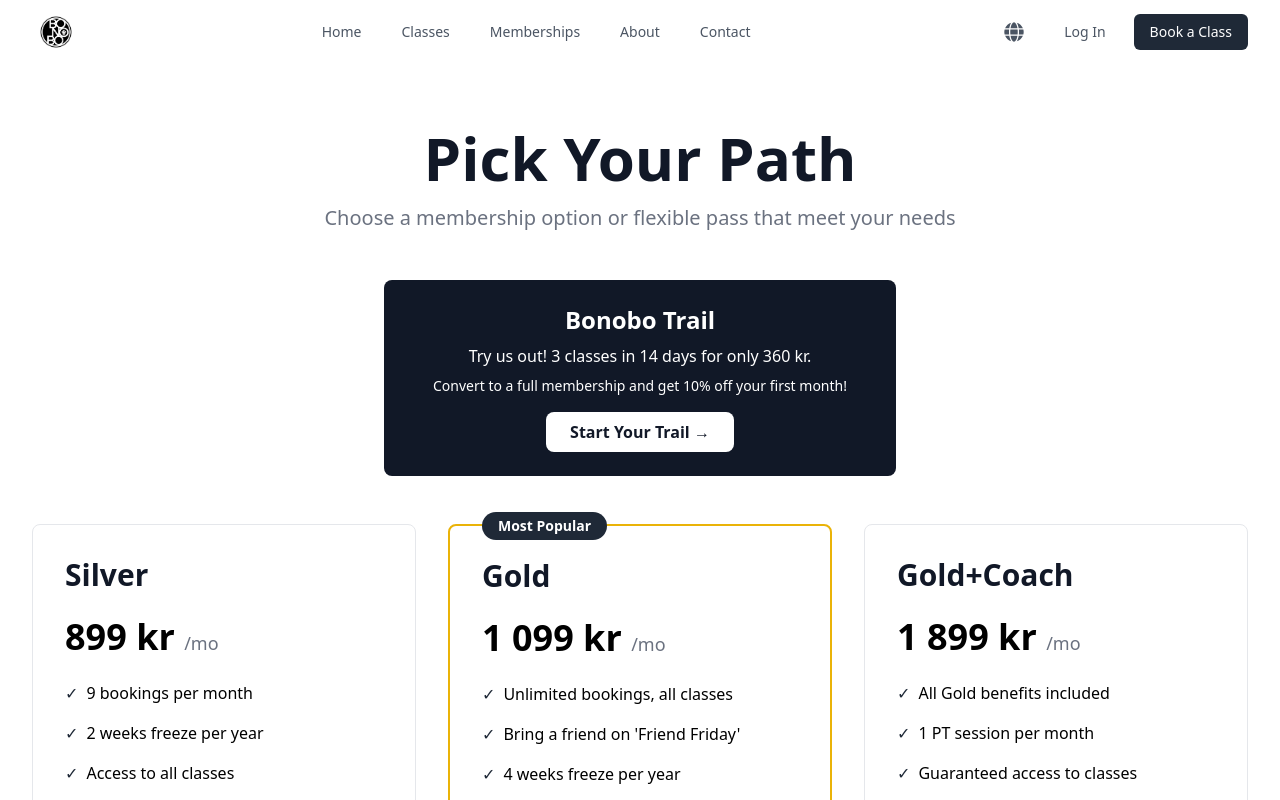
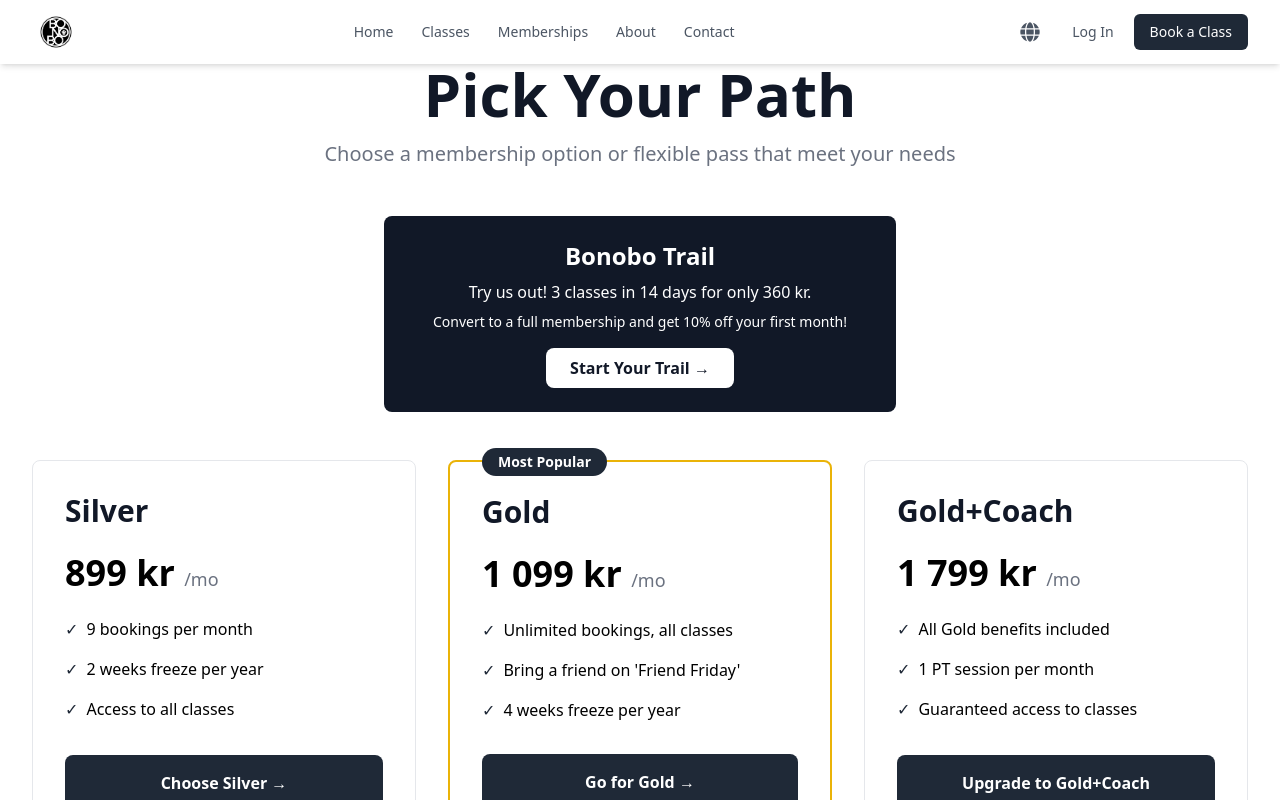
Before and after one commit to Puffin-Bookings/Bonobo, a React (Create React App) app: page /membership in a window 1280 px wide. Shown: the top 800 px of the page. Built offline with nearby package versions, Linux system fonts and the light colour scheme.

Commit message:
Feat: Add mobile hamburger menu and fix schedule overflow
Also, price adjusted gold+coach

```diff
--- a/public/locales/en/translation.json
+++ b/public/locales/en/translation.json
@@ -351,6 +351,7 @@
     "days": ["Mon", "Tue", "Wed", "Thu", "Fri", "Sat", "Sun"],
     "class_names": {
       "Strength & Conditioning": "Strength & Conditioning",
+      "Strength & Conditioning_short": "S&C",
       "Movement": "Movement",
       "Strong Mama": "Strong Mama (CarMa Training)",
       "Funky Monkeys": "Funky Monkeys",
@@ -461,7 +462,7 @@
           "Guaranteed access to classes"
         ],
         "button": "Upgrade to Gold+Coach",
-        "annual_note": "Or pay annually (20 889 kr) and get 1 month free!"
+        "annual_note": "Or pay annually (19 789 kr) and get 1 month free!"
       }
     },
     "other_passes": {
--- a/public/locales/sv/translation.json
+++ b/public/locales/sv/translation.json
@@ -352,6 +352,7 @@
     "days": ["Mån", "Tis", "Ons", "Tors", "Fre", "Lör", "Sön"],
     "class_names": {
       "Strength & Conditioning": "Strength & Conditioning",
+      "Strength & Conditioning_short": "S&C",
       "Movement": "Movement (MVMT)",
       "Strong Mama": "Strong Mama (CarMa Training)",
       "Funky Monkeys": "Funky Monkeys",
--- a/src/components/Membership.js
+++ b/src/components/Membership.js
@@ -106,7 +106,7 @@
           {/* Gold+Coach Card */}
           <div className="border rounded-lg p-8 flex flex-col">
             <h3 className="text-3xl font-bold text-gray-900">{gold_coach.title}</h3>
-            <p className="mt-6 text-4xl font-bold">1 899 kr <span className="text-lg font-medium text-gray-500">{gold_coach.price_suffix}</span></p>
+            <p className="mt-6 text-4xl font-bold">1 799 kr <span className="text-lg font-medium text-gray-500">{gold_coach.price_suffix}</span></p>
             <ul className="mt-6 space-y-4 text-left mb-8">
               {gold_coach.features.map((feature, index) => (
                 <li key={index} className="flex items-start"><span className="text-gray-800 mr-2">✓</span>{feature}</li>
--- a/src/components/Navbar.js
+++ b/src/components/Navbar.js
@@ -7,27 +7,36 @@
 const Navbar = () => {
   const { t, i18n } = useTranslation();
   const [isLangDropdownOpen, setLangDropdownOpen] = useState(false);
+  const [isMobileMenuOpen, setMobileMenuOpen] = useState(false); // State for hamburger menu
 
   const changeLanguage = (lng) => {
     i18n.changeLanguage(lng);
     setLangDropdownOpen(false);
   };
 
+  // Function to close mobile menu on link click
+  const handleLinkClick = () => {
+    setMobileMenuOpen(false);
+  };
+
   return (
-    <nav className="bg-white shadow-md">
+    <nav className="bg-white shadow-md fixed top-0 left-0 right-0 z-20">
       <div className="max-w-7xl mx-auto px-4 sm:px-6 lg:px-8">
         <div className="flex items-center justify-between h-16">
           <div className="flex items-center">
-            <Link to="/" className="text-2xl font-bold text-gray-800"><img src={bonoboLogo} alt="Bonobo Gym logo" className="h-12" /></Link>
+            <Link to="/" onClick={handleLinkClick} className="text-2xl font-bold text-gray-800">
+              <img src={bonoboLogo} alt="Bonobo Gym logo" className="h-12" />
+            </Link>
           </div>
-          <div className="hidden md:flex items-center space-x-4">
+          {/* Desktop Menu */}
+          <div className="hidden md:flex items-center space-x-1">
             <Link to="/" className="text-gray-600 hover:text-gray-800 px-3 py-2 rounded-md text-sm font-medium">{t('navbar.home')}</Link>
             <Link to="/classes" className="text-gray-600 hover:text-gray-800 px-3 py-2 rounded-md text-sm font-medium">{t('navbar.classes')}</Link>
             <Link to="/membership" className="text-gray-600 hover:text-gray-800 px-3 py-2 rounded-md text-sm font-medium">{t('navbar.memberships')}</Link>
             <Link to="/about" className="text-gray-600 hover:text-gray-800 px-3 py-2 rounded-md text-sm font-medium">{t('navbar.about')}</Link>
             <Link to="/contact" className="text-gray-600 hover:text-gray-800 px-3 py-2 rounded-md text-sm font-medium">{t('navbar.contact')}</Link>
           </div>
-          <div className="hidden md:flex items-center space-x-4">
+          <div className="hidden md:flex items-center space-x-2">
             <div className="relative">
               <button onClick={() => setLangDropdownOpen(!isLangDropdownOpen)} className="text-gray-600 hover:text-gray-800 px-3 py-2 rounded-md text-sm font-medium">
                 <FaGlobe className="h-5 w-5" />
@@ -42,6 +51,53 @@
             <Link to="/login" className="text-gray-600 hover:text-gray-800 px-3 py-2 rounded-md text-sm font-medium">{t('navbar.login')}</Link>
             <Link to="/book" className="bg-gray-800 text-white px-4 py-2 rounded-md text-sm font-medium hover:bg-gray-700">{t('navbar.book_class')}</Link>
           </div>
+          {/* Hamburger Button */}
+          <div className="md:hidden flex items-center">
+            <button
+              onClick={() => setMobileMenuOpen(!isMobileMenuOpen)}
+              className="inline-flex items-center justify-center p-2 rounded-md text-gray-600 hover:text-gray-800 hover:bg-gray-100 focus:outline-none focus:ring-2 focus:ring-inset focus:ring-gray-500"
+              aria-expanded="false"
+            >
+              <span className="sr-only">Open main menu</span>
+              {/* Icon when menu is closed. */}
+              <svg className={`${isMobileMenuOpen ? 'hidden' : 'block'} h-6 w-6`} xmlns="http://www.w3.org/2000/svg" fill="none" viewBox="0 0 24 24" stroke="currentColor" aria-hidden="true">
+                <path strokeLinecap="round" strokeLinejoin="round" strokeWidth="2" d="M4 6h16M4 12h16m-7 6h7" />
+              </svg>
+              {/* Icon when menu is open. */}
+              <svg className={`${isMobileMenuOpen ? 'block' : 'hidden'} h-6 w-6`} xmlns="http://www.w3.org/2000/svg" fill="none" viewBox="0 0 24 24" stroke="currentColor" aria-hidden="true">
+                <path strokeLinecap="round" strokeLinejoin="round" strokeWidth="2" d="M6 18L18 6M6 6l12 12" />
+              </svg>
+            </button>
+          </div>
+        </div>
+      </div>
+      {/* Mobile Menu */}
+      <div className={`${isMobileMenuOpen ? 'block' : 'hidden'} md:hidden bg-white shadow-lg`}>
+        <div className="px-2 pt-2 pb-3 space-y-1 sm:px-3">
+          <Link to="/" onClick={handleLinkClick} className="text-gray-600 hover:text-gray-800 block px-3 py-2 rounded-md text-base font-medium">{t('navbar.home')}</Link>
+          <Link to="/classes" onClick={handleLinkClick} className="text-gray-600 hover:text-gray-800 block px-3 py-2 rounded-md text-base font-medium">{t('navbar.classes')}</Link>
+          <Link to="/membership" onClick={handleLinkClick} className="text-gray-600 hover:text-gray-800 block px-3 py-2 rounded-md text-base font-medium">{t('navbar.memberships')}</Link>
+          <Link to="/about" onClick={handleLinkClick} className="text-gray-600 hover:text-gray-800 block px-3 py-2 rounded-md text-base font-medium">{t('navbar.about')}</Link>
+          <Link to="/contact" onClick={handleLinkClick} className="text-gray-600 hover:text-gray-800 block px-3 py-2 rounded-md text-base font-medium">{t('navbar.contact')}</Link>
+        </div>
+        <div className="pt-4 pb-3 border-t border-gray-200">
+          <div className="flex items-center justify-between px-5">
+            <div className="relative">
+                <button onClick={() => setLangDropdownOpen(!isLangDropdownOpen)} className="text-gray-600 hover:text-gray-800 px-3 py-2 rounded-md text-sm font-medium">
+                    <FaGlobe className="h-5 w-5" />
+                </button>
+                {isLangDropdownOpen && (
+                    <div className="absolute left-0 mt-2 w-48 bg-white rounded-md shadow-lg z-10">
+                    <button onClick={() => { changeLanguage('en'); handleLinkClick(); }} className="block w-full text-left px-4 py-2 text-sm text-gray-700 hover:bg-gray-100">English</button>
+                    <button onClick={() => { changeLanguage('sv'); handleLinkClick(); }} className="block w-full text-left px-4 py-2 text-sm text-gray-700 hover:bg-gray-100">Svenska</button>
+                    </div>
+                )}
+            </div>
+            <Link to="/login" onClick={handleLinkClick} className="px-3 py-2 rounded-md text-base font-medium text-gray-600 hover:text-gray-800">{t('navbar.login')}</Link>
+          </div>
+          <div className="mt-3 px-2 space-y-1">
+            <Link to="/book" onClick={handleLinkClick} className="block w-full text-center bg-gray-800 text-white px-4 py-2 rounded-md text-base font-medium hover:bg-gray-700">{t('navbar.book_class')}</Link>
+          </div>
         </div>
       </div>
     </nav>
--- a/src/components/classes/ClassSchedule.js
+++ b/src/components/classes/ClassSchedule.js
@@ -133,7 +133,14 @@
                   className={`m-0.5 p-1 rounded text-xs font-bold flex justify-center items-center text-center shadow-sm ${getClassStyles(item.name)}`}
                   style={{ gridColumn: colStart, gridRow: `${rowStart} / ${rowEnd}` }}
                 >
-                  {schedule.class_names[item.name] || item.name}
+                  {item.name === 'Strength & Conditioning' ? (
+                    <>
+                      <span className="hidden md:inline">{t('class_schedule.class_names.Strength & Conditioning')}</span>
+                      <span className="md:hidden">{t('class_schedule.class_names.Strength & Conditioning_short')}</span>
+                    </>
+                  ) : (
+                    schedule.class_names[item.name] || item.name
+                  )}
                 </div>
               );
             })}
```
